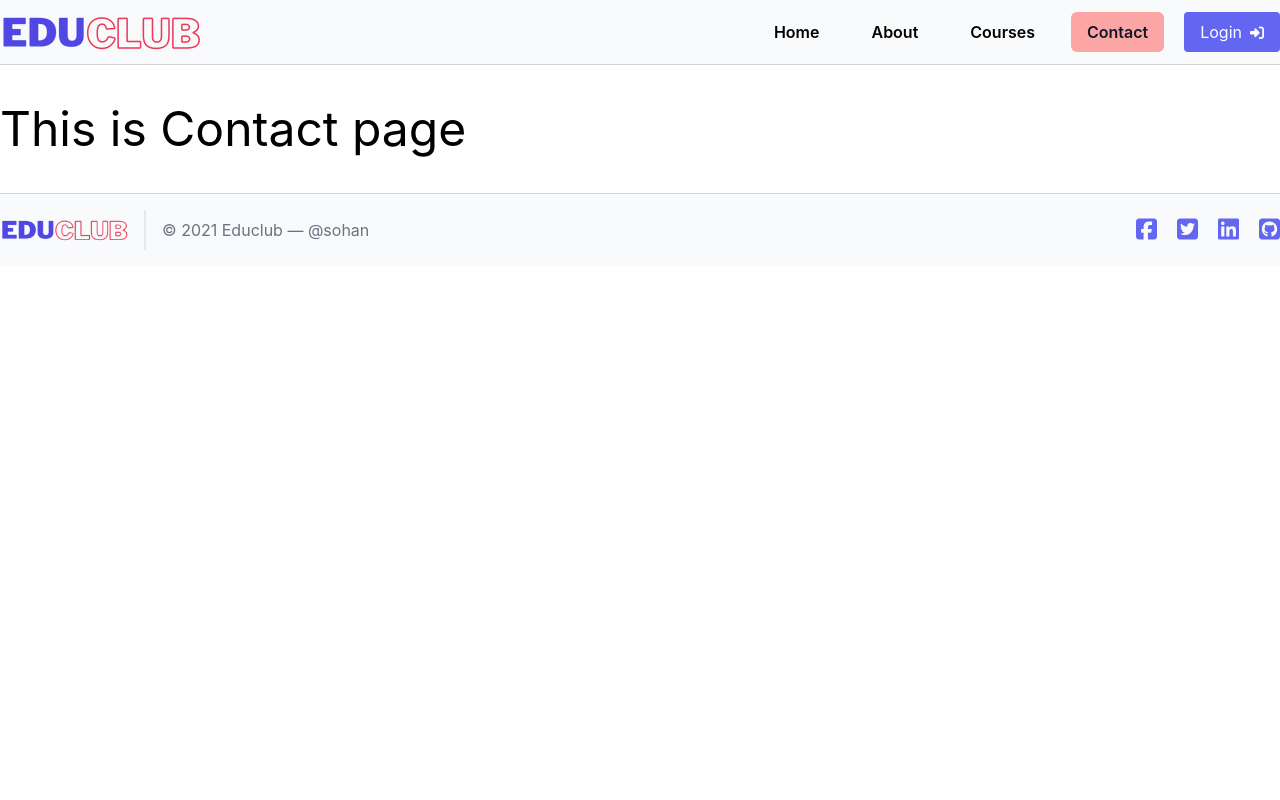
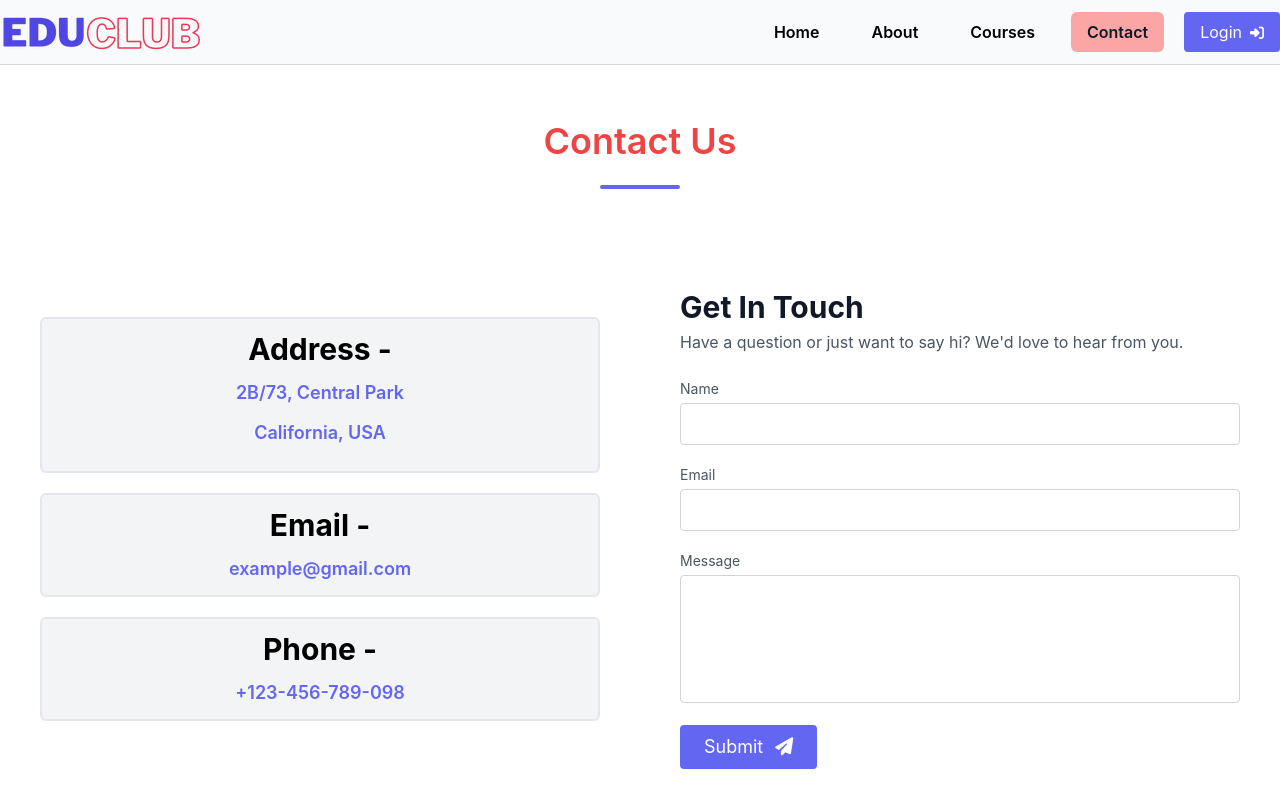
Before and after one commit to coders-sohan/review-website, a React (Create React App) app: page /contact in a window 1280 px wide. Shown: the top 800 px of the page. Built offline with nearby package versions, Linux system fonts and the light colour scheme; the HTML template or start-up script is replaced by a standard one.

Commit message:
About us page added

```diff
--- a/src/components/About/About.js
+++ b/src/components/About/About.js
@@ -1,11 +1,49 @@
-import React from 'react';
+import React from "react";
+import { NavLink } from "react-router-dom";
+import whyImg from "../../img/why.png";
 
 const About = () => {
-    return (
-        <div className="container mx-auto">
-            <h1 className="text-5xl py-10">This is About page</h1>
-        </div>
-    );
+	return (
+		<>
+			<section class="text-gray-600 body-font">
+				<div class="container mx-auto py-24 flex items-center">
+					<div class="md:w-1/2">
+						<img
+							class="object-cover object-center mx-auto"
+							alt="Why us"
+							src={whyImg}
+						/>
+					</div>
+					<div class="md:w-1/2 w-5/6">
+						<p className="mb-4 text-red-500 text-xl font-semibold italic">
+							Why Choses Me
+						</p>
+						<h1 class="title-font sm:text-5xl text-3xl mb-4 font-medium text-gray-900">
+							Tools For Teachers And
+							<br class="hidden lg:inline-block" />
+							<span className="text-red-500 underline italic">Learners</span>
+						</h1>
+						<p class="mb-8 pt-3 leading-relaxed">
+							Oxford chimney pot Eaton faff about blower blatant brilliant,<br />
+							bubble and squeak he legged it Charles bonnet arse at public<br />
+							school bamboozled.
+						</p>
+						<div className="flex">
+							<NavLink
+								className="inline-flex text-white bg-indigo-500 border-0 py-2 px-5 focus:outline-none hover:bg-indigo-600 rounded text-lg focus:ring-2 ring-offset-2 ring-indigo-500 transition duration-300 ease-linear"
+								to="/courses"
+							>
+								<span className="mr-3">Enroll Now</span>
+								<span>
+									<i className="fas fa-check-double text-base"></i>
+								</span>
+							</NavLink>
+						</div>
+					</div>
+				</div>
+			</section>
+		</>
+	);
 };
 
 export default About;
--- a/src/components/Contact/Contact.js
+++ b/src/components/Contact/Contact.js
@@ -1,11 +1,107 @@
-import React from 'react';
+import React from "react";
 
 const Contact = () => {
-    return (
-        <div className="container mx-auto">
-            <h1 className="text-5xl py-10">This is Contact page</h1>
-        </div>
-    );
+	return (
+		<>
+			<section>
+				<div className="container mx-auto py-14">
+					<div className="text-center mb-10">
+						<h1 className="sm:text-4xl text-3xl font-semibold title-font text-gray-900 mb-4">
+							<span className="text-red-500">Contact Us</span>
+						</h1>
+						<div className="flex mt-6 justify-center">
+							<div className="w-20 h-1 rounded-full bg-indigo-500 inline-flex"></div>
+						</div>
+					</div>
+					<div className="py-5 flex items-center">
+						<div className="w-2/4 p-10 ">
+							<div className="bg-gray-100 p-3 rounded-md text-center border-2 hover:border-indigo-600 transition duration-300 ease-linear">
+								<h1 className="text-3xl font-bold">Address -</h1>
+								<p className="text-lg mt-3 text-indigo-500 font-semibold">
+									2B/73, Central Park
+								</p>
+								<p className="text-lg py-3 text-indigo-500 font-semibold">
+									California, USA
+								</p>
+							</div>
+							<div className="bg-gray-100 p-3 my-5 rounded-md text-center border-2 hover:border-indigo-600 transition duration-300 ease-linear">
+								<h1 className="text-3xl font-bold">Email -</h1>
+								<div className="mt-3">
+									<a
+										className="text-lg text-indigo-500 font-semibold"
+										href="mailto:example@gmail.com"
+									>
+										example@gmail.com
+									</a>
+								</div>
+							</div>
+							<div className="bg-gray-100 p-3 my-5 rounded-md text-center border-2 hover:border-indigo-600 transition duration-300 ease-linear">
+								<h1 className="text-3xl font-bold">Phone -</h1>
+								<p className="text-lg mt-3 text-indigo-500 font-semibold">
+									+123-456-789-098
+								</p>
+							</div>
+						</div>
+						<div className="w-2/4 p-10">
+							<div className="">
+								<h2 className="text-gray-900 text-3xl mb-1 font-bold title-font">
+									Get In Touch
+								</h2>
+								<p className="leading-relaxed mb-5 text-gray-600">
+									Have a question or just want to say hi? We'd love to hear from
+									you.
+								</p>
+								<div className="relative mb-4">
+									<label for="name" className="leading-7 text-sm text-gray-600">
+										Name
+									</label>
+									<input
+										type="text"
+										id="name"
+										name="name"
+										className="w-full bg-white rounded border border-gray-300 focus:border-indigo-500 focus:ring-2 focus:ring-indigo-200 text-base outline-none text-gray-700 py-1 px-3 leading-8 transition-colors duration-200 ease-in-out"
+									/>
+								</div>
+								<div className="relative mb-4">
+									<label
+										for="email"
+										className="leading-7 text-sm text-gray-600"
+									>
+										Email
+									</label>
+									<input
+										type="email"
+										id="email"
+										name="email"
+										className="w-full bg-white rounded border border-gray-300 focus:border-indigo-500 focus:ring-2 focus:ring-indigo-200 text-base outline-none text-gray-700 py-1 px-3 leading-8 transition-colors duration-200 ease-in-out"
+									/>
+								</div>
+								<div className="relative mb-4">
+									<label
+										for="message"
+										className="leading-7 text-sm text-gray-600"
+									>
+										Message
+									</label>
+									<textarea
+										id="message"
+										name="message"
+										className="w-full bg-white rounded border border-gray-300 focus:border-indigo-500 focus:ring-2 focus:ring-indigo-200 h-32 text-base outline-none text-gray-700 py-1 px-3 resize-none leading-6 transition-colors duration-200 ease-in-out"
+									></textarea>
+								</div>
+								<button className="text-white bg-indigo-500 border-0 py-2 px-6 focus:outline-none hover:bg-indigo-600 rounded text-lg focus:ring-2 ring-offset-2 ring-indigo-500 transition duration-300 ease-linear">
+									<span className="text-lg mr-3">Submit</span>
+									<span className="text-lg">
+										<i class="fas fa-paper-plane"></i>
+									</span>
+								</button>
+							</div>
+						</div>
+					</div>
+				</div>
+			</section>
+		</>
+	);
 };
 
 export default Contact;
--- a/src/components/Course/Course.js
+++ /dev/null
@@ -1,11 +0,0 @@
-import React from 'react';
-
-const Course = (props) => {
-    return (
-        <div>
-            <h1>This is single course page</h1>
-        </div>
-    );
-};
-
-export default Course;
--- /dev/null
+++ b/src/components/CourseHeader/CourseHeader.js
@@ -0,0 +1,22 @@
+import React from "react";
+
+const CourseHeader = () => {
+	return (
+		<>
+			<div className="text-center mb-20">
+				<h1 className="sm:text-4xl text-3xl font-semibold title-font text-gray-900 mb-4">
+					<span className="text-red-500">Featured Courses</span>
+					<br />
+					<span className="text-lg tracking-widest font-semibold">
+						By Professional Instructor
+					</span>
+				</h1>
+				<div className="flex mt-6 justify-center">
+					<div className="w-20 h-1 rounded-full bg-indigo-500 inline-flex"></div>
+				</div>
+			</div>
+		</>
+	);
+};
+
+export default CourseHeader;
--- a/src/components/CourseSection/CourseSection.js
+++ b/src/components/CourseSection/CourseSection.js
@@ -9,7 +9,7 @@ const CourseSection = (props) => {
 			<div className="p-4 md:w-1/3">
 				<div className="h-full border-2 border-gray-300 hover:border-indigo-600 border-opacity-60 rounded-lg overflow-hidden hover:shadow-lg transition duration-300 ease-linear">
 					<img
-						className="lg:h-48 md:h-36 w-full object-cover object-center"
+						className="lg:h-60 md:h-36 w-full object-cover object-center"
 						src={img}
 						alt={name}
 					/>
--- a/src/components/Courses/Courses.js
+++ b/src/components/Courses/Courses.js
@@ -1,11 +1,26 @@
-import React from 'react';
+import React, { useEffect, useState } from "react";
+import CourseHeader from "../CourseHeader/CourseHeader";
+import CourseSection from "../CourseSection/CourseSection";
 
 const Courses = () => {
-    return (
-        <div className="container mx-auto py-10">
-            <h1 className="text-5xl">This is Courses page</h1>
-        </div>
-    );
+	const [courses, setCourses] = useState([]);
+	useEffect(() => {
+		fetch("./courses.JSON")
+			.then((res) => res.json())
+			.then((data) => setCourses(data));
+	}, []);
+	return (
+		<section>
+			<div className="container px-5 py-10 mx-auto">
+				<CourseHeader></CourseHeader>
+				<div className="flex flex-wrap -m-4">
+					{courses.map((course) => (
+						<CourseSection key={course.key} course={course}></CourseSection>
+					))}
+				</div>
+			</div>
+		</section>
+	);
 };
 
 export default Courses;
--- a/src/components/Home/Home.js
+++ b/src/components/Home/Home.js
@@ -1,15 +1,17 @@
 import React, { useEffect, useState } from "react";
 import { NavLink } from "react-router-dom";
+import CourseHeader from "../CourseHeader/CourseHeader";
 import CourseSection from "../CourseSection/CourseSection";
 import HeroSection from "../HeroSection/HeroSection";
 
 const Home = () => {
 	const [courses, setCourses] = useState([]);
 	useEffect(() => {
-		fetch("./courseSection.JSON")
+		fetch("./courses.JSON")
 			.then((res) => res.json())
 			.then((data) => setCourses(data));
 	}, []);
+	const sliceCoursesData = courses.slice(0,6);
 	return (
 		<>
 			{/* Hero section */}
@@ -21,20 +23,9 @@ const Home = () => {
 			{/* course section */}
 			<section className="bg-gray-100">
 				<div className="container px-5 py-20 mx-auto">
-					<div className="text-center mb-20">
-						<h1 className="sm:text-4xl text-3xl font-semibold title-font text-gray-900 mb-4">
-							<span className="text-red-500">Featured Courses</span>
-							<br />
-							<span className="text-lg tracking-widest font-semibold">
-								By Professional Instructor
-							</span>
-						</h1>
-						<div className="flex mt-6 justify-center">
-							<div className="w-20 h-1 rounded-full bg-indigo-500 inline-flex"></div>
-						</div>
-					</div>
+					<CourseHeader></CourseHeader>
 					<div className="flex flex-wrap -m-4">
-						{courses.map((course) => (
+						{sliceCoursesData.map((course) => (
 							<CourseSection key={course.key} course={course}></CourseSection>
 						))}
 					</div>
@@ -43,7 +34,7 @@ const Home = () => {
 							className="inline-flex items-center bg-indigo-500 text-white border-0 py-2 px-4 focus:ring-2 ring-indigo-700 ring-offset-2 hover:bg-indigo-700 hover:text-white rounded text-base mt-4 md:mt-0 transition duration-300 ease-linear"
 							to="/courses"
 						>
-							<span className="mr-2">Load More</span>
+							<span className="mr-2 font-semibold text-lg">Load More Courses</span>
 							<span>
 								<i className="fas fa-sync-alt text-sm"></i>
 							</span>
```
Also changed, not shown: public/courseSection.JSON (deleted, +0 -62 lines), src/img/why.png (added).
